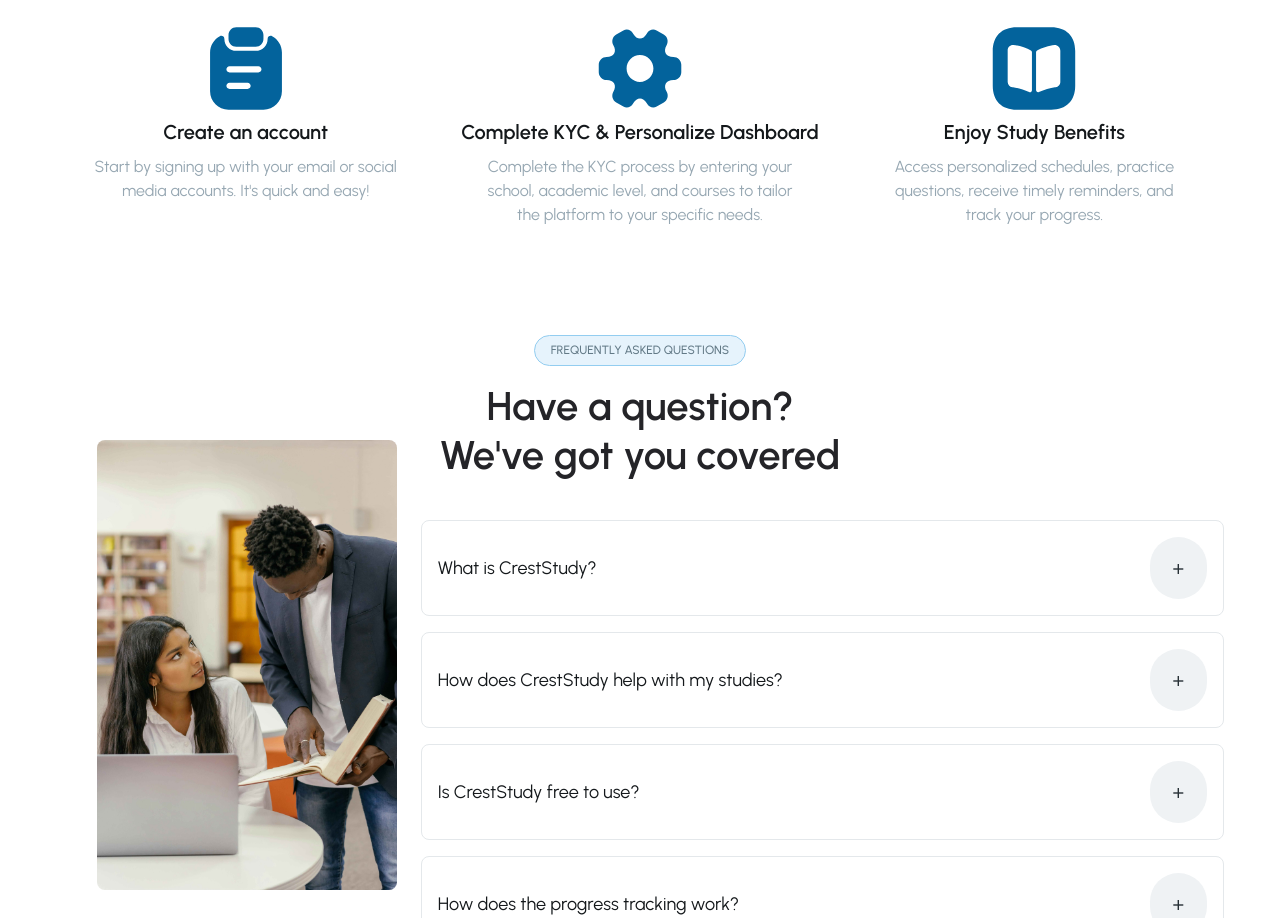
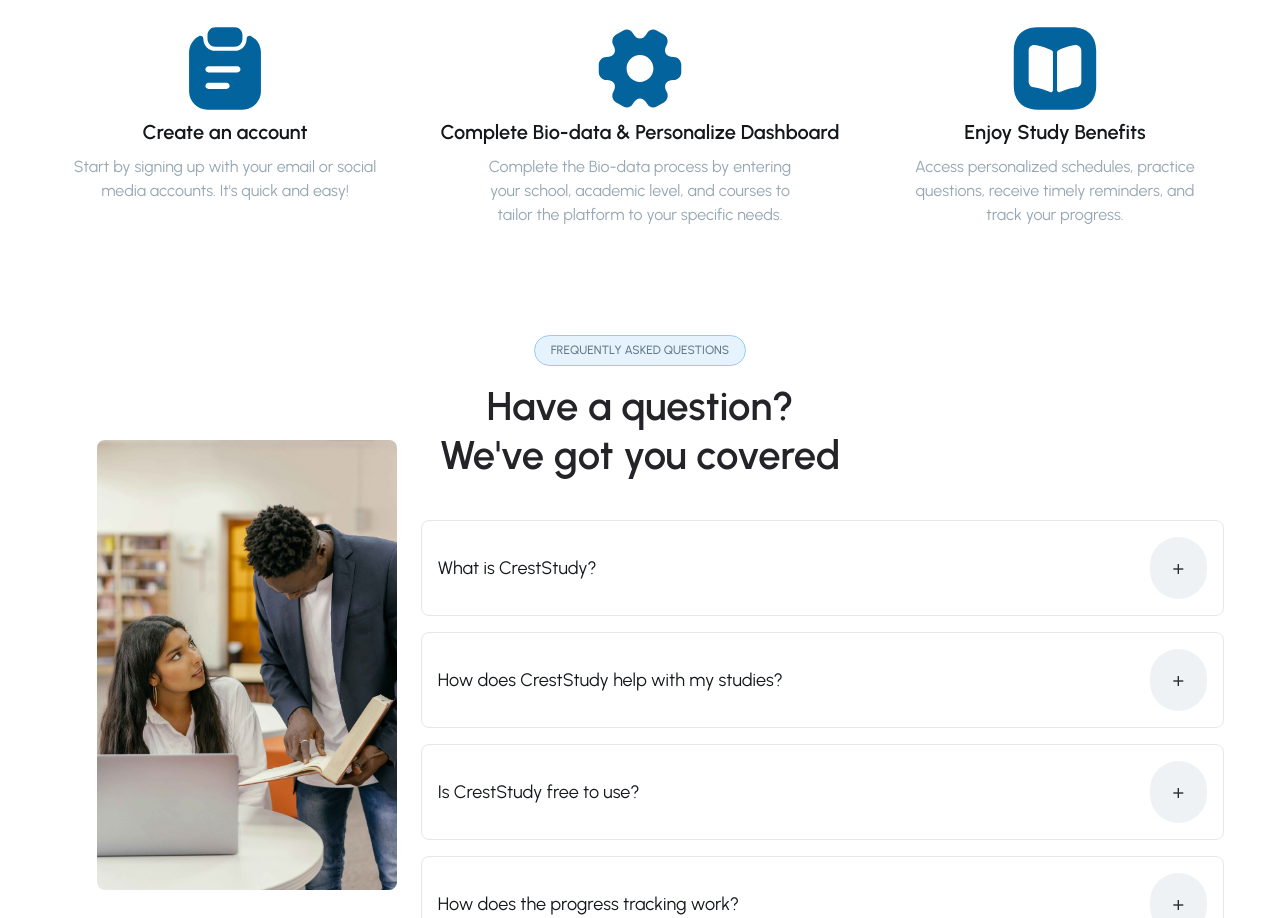
Before and after one commit to StudyCrest/CrestStudy-Web, a Next.js app: page / in a window 1280 px wide. Shown: the part 2573-3491 px from the top of the page. Built offline with nearby package versions, Linux system fonts and the light colour scheme.

Commit message:
fix text

```diff
--- a/src/app/page.tsx
+++ b/src/app/page.tsx
@@ -163,8 +163,8 @@ export default function Home() {
           <div>
             <Card
               image="/assets/setting.svg"
-              title="Complete KYC & Personalize Dashboard"
-              description="Complete the KYC process by entering your school, academic level, and courses to tailor the platform to your specific needs."
+              title="Complete Bio-data & Personalize Dashboard"
+              description="Complete the Bio-data process by entering your school, academic level, and courses to tailor the platform to your specific needs."
               width={true}
             />
           </div>
```
